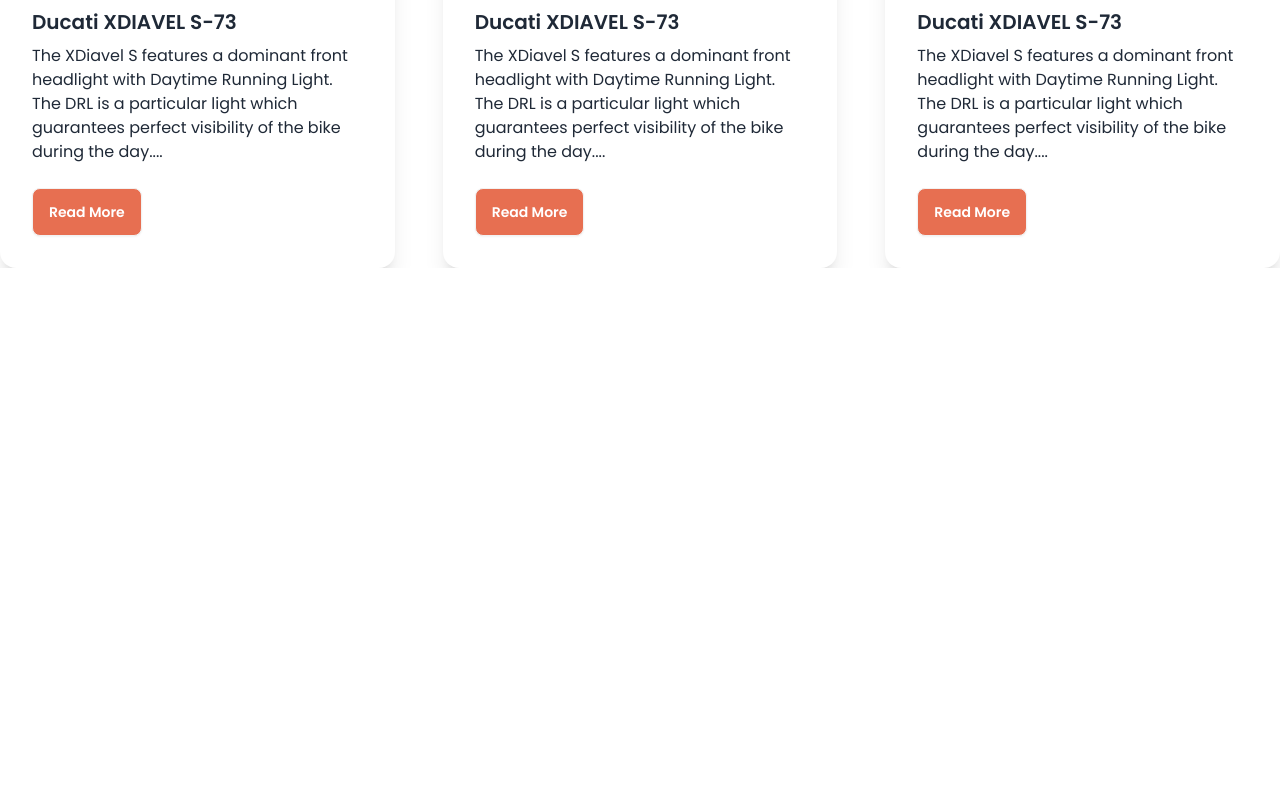
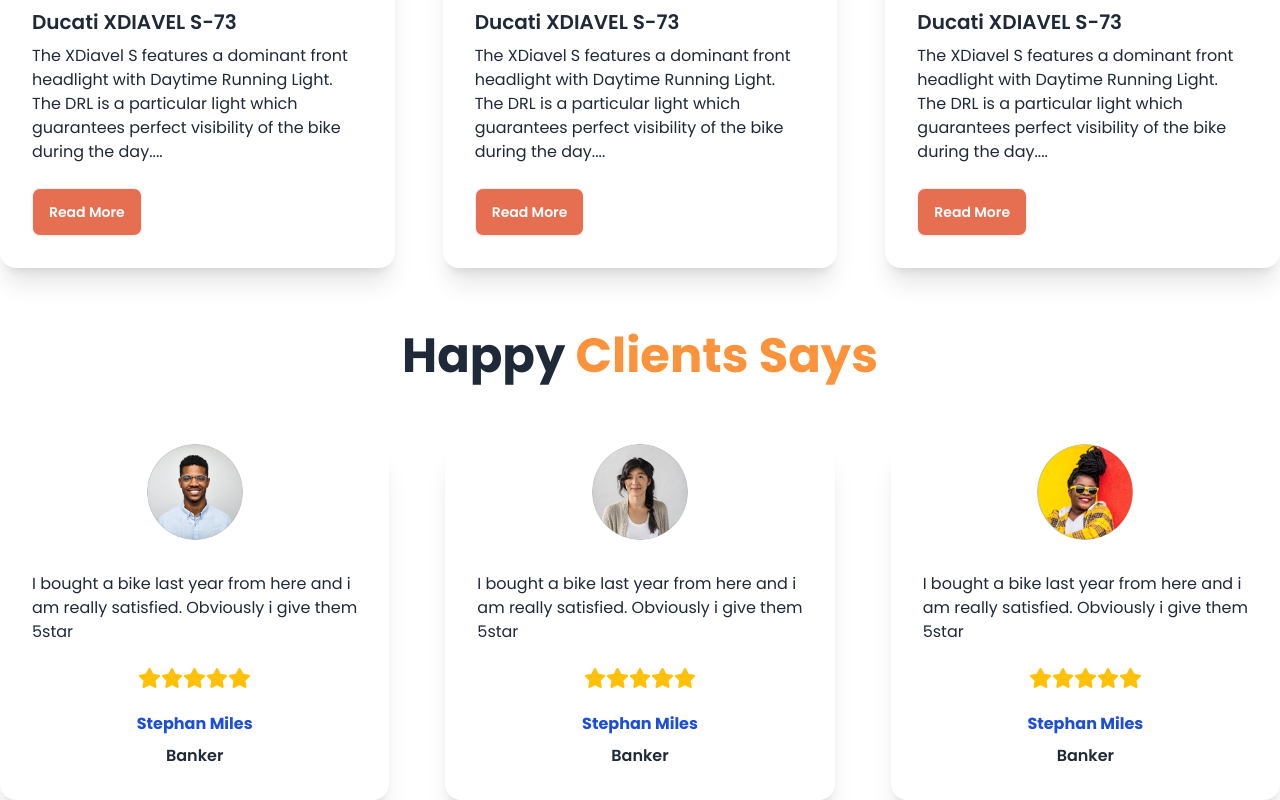
Before and after one commit to rezaulHassan/bikerZone-with-daisy-ui, a plain HTML site: page index.html in a window 1280 px wide. Shown: the part 1452-2252 px from the top of the page. Before the commit the page ends 1720 px from the top, so only its background shows below. Drawn offline with nearby package versions, Linux system fonts and the light colour scheme.

Commit message:
added happy client section

```diff
--- a/index.html
+++ b/index.html
@@ -222,6 +222,85 @@
 </div>
 </div>
   </section>
+
+  <!-- Happy clients section -->
+   <section class="mt-16">
+<h2 class="font-bold text-5xl text-center">Happy <span class="text-orange-400">Clients Says</span></h2>
+<!-- parent div -->
+<div class="mt-16 grid grid-cols-1 md:grid-cols-2 lg:grid-cols-3 gap-14">
+  <!-- card 1 -->
+  <div class="card bg-base-100  shadow-xl">
+    <figure>
+      <div class="avatar content-center">
+        <div class="w-24 rounded-full">
+          <img src="./images/others/user-1.png" />
+        </div>
+      </div>
+    </figure>
+    <div class="card-body">
+      <p>I bought a bike last year
+        from here and i am really satisfied. Obviously i give them 5star</p>
+<div class="flex justify-center flex-x-1 mt-4">
+  <img src="./images/icons/star-solid.svg" class="h-[20px]" alt="">
+  <img src="./images/icons/star-solid.svg" class="h-[20px]" alt="">
+  <img src="./images/icons/star-solid.svg" class="h-[20px]" alt="">
+  <img src="./images/icons/star-solid.svg" class="h-[20px]" alt="">
+  <img src="./images/icons/star-solid.svg" class="h-[20px]" alt="">
+</div>
+      <h2 class=" mt-4 text-center font-bold text-blue-700">Stephan Miles</h2>
+      <h3 class="text-center font-semibold">Banker</h3>
+    </div>
+  </div>
+
+<!-- card 2 -->
+<div class="card bg-base-100  shadow-xl">
+  <figure>
+    <div class="avatar content-center">
+      <div class="w-24 rounded-full">
+        <img src="./images/others/user-2.png" />
+      </div>
+    </div>
+  </figure>
+  <div class="card-body">
+    <p>I bought a bike last year
+      from here and i am really satisfied. Obviously i give them 5star</p>
+<div class="flex justify-center flex-x-1 mt-4">
+<img src="./images/icons/star-solid.svg" class="h-[20px]" alt="">
+<img src="./images/icons/star-solid.svg" class="h-[20px]" alt="">
+<img src="./images/icons/star-solid.svg" class="h-[20px]" alt="">
+<img src="./images/icons/star-solid.svg" class="h-[20px]" alt="">
+<img src="./images/icons/star-solid.svg" class="h-[20px]" alt="">
+</div>
+    <h2 class=" mt-4 text-center font-bold text-blue-700">Stephan Miles</h2>
+    <h3 class="text-center font-semibold">Banker</h3>
+  </div>
+</div>
+
+<!-- card 3 -->
+<div class="card bg-base-100  shadow-xl">
+  <figure>
+    <div class="avatar content-center">
+      <div class="w-24 rounded-full">
+        <img src="./images/others/user-3.png" />
+      </div>
+    </div>
+  </figure>
+  <div class="card-body">
+    <p>I bought a bike last year
+      from here and i am really satisfied. Obviously i give them 5star</p>
+<div class="flex justify-center flex-x-1 mt-4">
+<img src="./images/icons/star-solid.svg" class="h-[20px]" alt="">
+<img src="./images/icons/star-solid.svg" class="h-[20px]" alt="">
+<img src="./images/icons/star-solid.svg" class="h-[20px]" alt="">
+<img src="./images/icons/star-solid.svg" class="h-[20px]" alt="">
+<img src="./images/icons/star-solid.svg" class="h-[20px]" alt="">
+</div>
+    <h2 class=" mt-4 text-center font-bold text-blue-700">Stephan Miles</h2>
+    <h3 class="text-center font-semibold">Banker</h3>
+  </div>
+</div>
+</div>
+   </section>
     </main>
     <footer></footer>
 </body>
```
